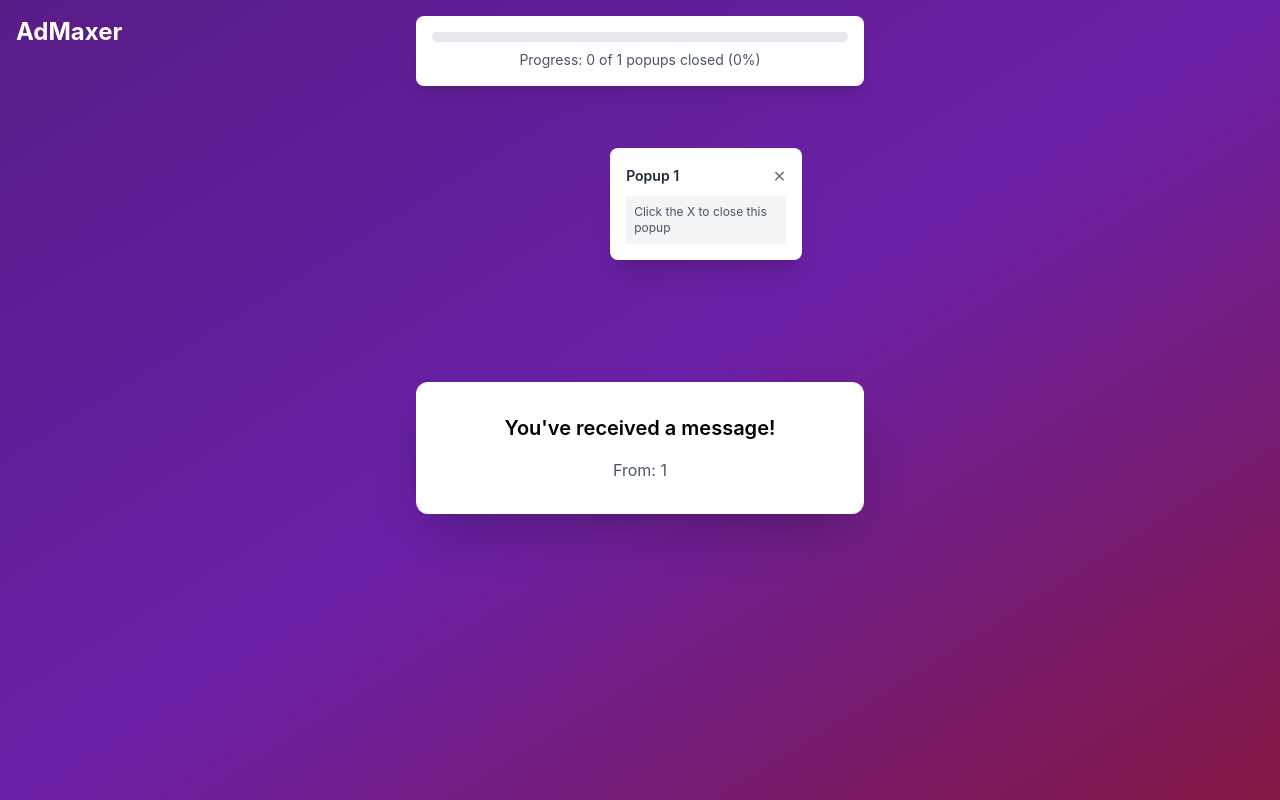
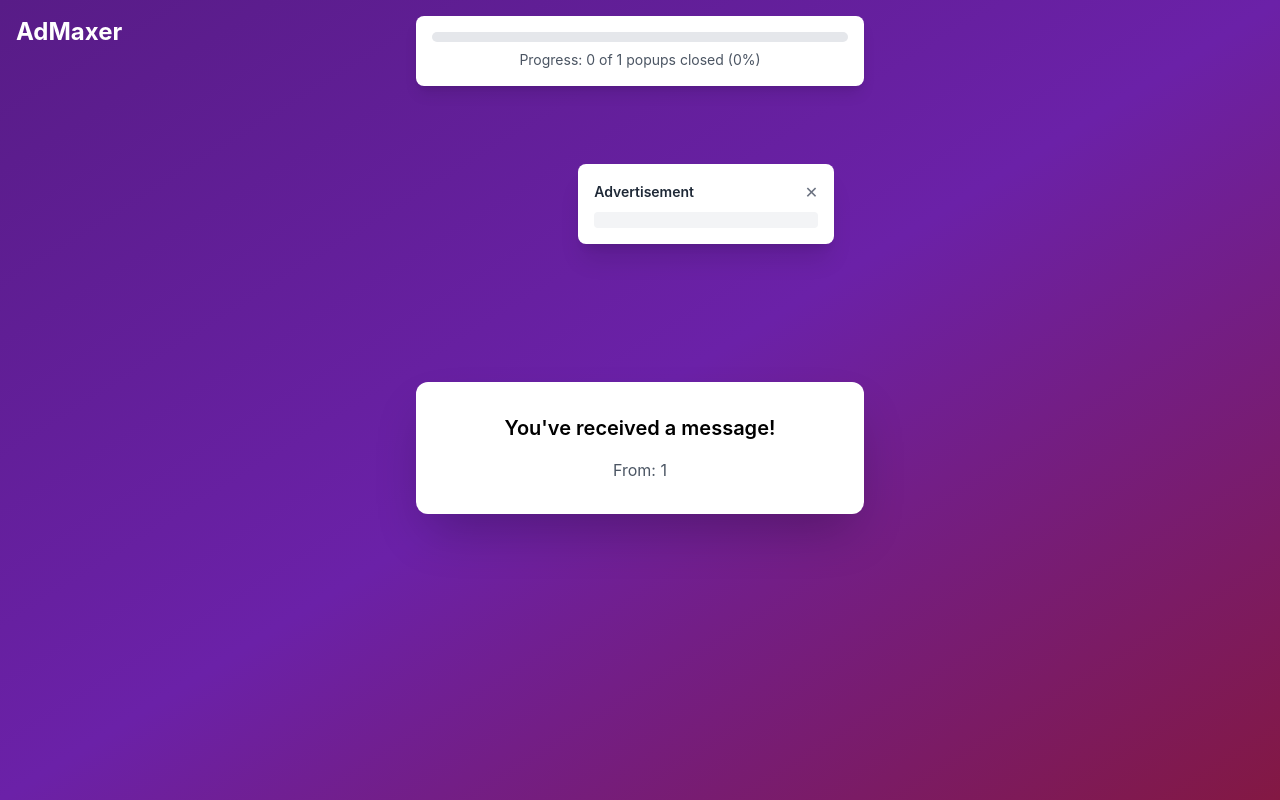
Before and after one commit to deathlysamurai/Admaxer, a React (Create React App) app: page /#/fun/1/1/1 in a window 1280 px wide. Built offline with nearby package versions, Linux system fonts and the light colour scheme.

Commit message:
Add Google AdSense integration to popup boxes and update homepage for new domain name

```diff
--- a/package.json
+++ b/package.json
@@ -2,7 +2,7 @@
   "name": "admaxer",
   "version": "0.1.0",
   "private": true,
-  "homepage": "https://deathlysamurai.github.io/Admaxer",
+  "homepage": "https://admaxer.space",
   "dependencies": {
     "@testing-library/dom": "^10.4.0",
     "@testing-library/jest-dom": "^6.6.3",
--- a/src/components/MessageView.tsx
+++ b/src/components/MessageView.tsx
@@ -33,6 +33,19 @@ const MessageView: React.FC = () => {
       left: Math.random() * (maxLeft - minLeft) + minLeft
     };
   };
+
+  useEffect(() => {
+    // Load Google AdSense script
+    const script = document.createElement('script');
+    script.src = 'https://pagead2.googlesyndication.com/pagead/js/adsbygoogle.js?client=ca-pub-YOUR_PUBLISHER_ID';
+    script.async = true;
+    script.crossOrigin = 'anonymous';
+    document.head.appendChild(script);
+
+    return () => {
+      document.head.removeChild(script);
+    };
+  }, []);
 
   useEffect(() => {
     if (popupBoxes.length < remainingPopups) {
@@ -107,7 +120,7 @@ const MessageView: React.FC = () => {
         !box.closed && (
           <div
             key={box.id}
-            className="absolute bg-white rounded-lg shadow-xl p-4 w-48"
+            className="absolute bg-white rounded-lg shadow-xl p-4 w-64"
             style={{
               top: `${box.top}%`,
               left: `${box.left}%`,
@@ -116,7 +129,7 @@ const MessageView: React.FC = () => {
             }}
           >
             <div className="flex justify-between items-center mb-2">
-              <h3 className="text-sm font-semibold text-gray-800">Popup {box.id}</h3>
+              <h3 className="text-sm font-semibold text-gray-800">Advertisement</h3>
               <button
                 onClick={() => handleCloseBox(box.id)}
                 className="text-gray-500 hover:text-gray-700 focus:outline-none"
@@ -125,7 +138,17 @@ const MessageView: React.FC = () => {
               </button>
             </div>
             <div className="bg-gray-100 p-2 rounded">
-              <p className="text-xs text-gray-600">Click the X to close this popup</p>
+              <ins
+                className="adsbygoogle"
+                style={{ display: 'block' }}
+                data-ad-client="ca-pub-YOUR_PUBLISHER_ID"
+                data-ad-slot="YOUR_AD_SLOT_ID"
+                data-ad-format="auto"
+                data-full-width-responsive="true"
+              ></ins>
+              <script>
+                (adsbygoogle = window.adsbygoogle || []).push({});
+              </script>
             </div>
           </div>
         )
```
